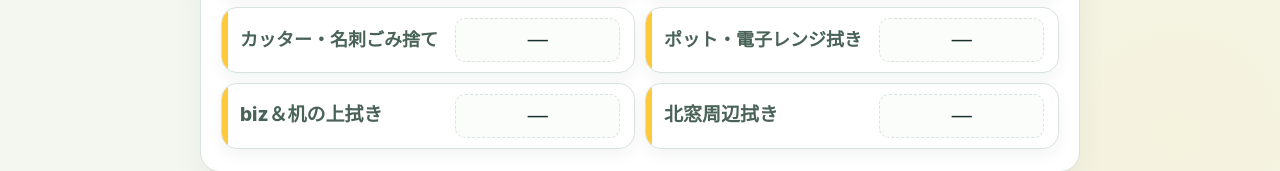
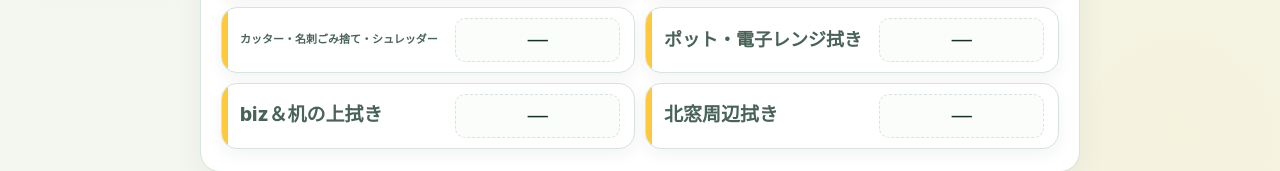
Before and after one commit to mihotaishindo-droid/seisou-app, a plain HTML site: page index.html in a window 1280 px wide. Shown: the part 661-832 px from the top of the page. Drawn offline with Linux system fonts and the light colour scheme.

Commit message:
Add files via upload

```diff
--- a/index.html
+++ b/index.html
@@ -296,13 +296,13 @@
 
   // 人数ごとの役割セット（7人が基準、8人は北窓を追加。北窓は優先順位が最も低く、人数が減ると最初に外す。人数が減るほど近い作業をまとめる／間引く）
   const ROLE_SETS = {
-    8: ["エアコン","掃除機（東）","掃除機（西）","南窓・ドア拭き","カッター・名刺ごみ捨て","ポット・電子レンジ拭き","biz＆机の上拭き","北窓周辺拭き"],
-    7: ["エアコン","掃除機（東）","掃除機（西）","南窓・ドア拭き","カッター・名刺ごみ捨て","ポット・電子レンジ拭き","biz＆机の上拭き"],
-    6: ["エアコン","掃除機（東・西）","南窓・ドア拭き","カッター・名刺ごみ捨て","ポット・電子レンジ拭き","biz＆机の上拭き"],
-    5: ["エアコン","掃除機（東・西）","南窓・ドア拭き","カッター・名刺ごみ捨て","ポット電子レンジ＆biz拭き"],
-    4: ["エアコン","掃除機（東・西）","カッター・名刺ごみ捨て","ポット電子レンジ＆biz拭き"],
-    3: ["エアコン・掃除機全体","カッター・名刺ごみ捨て","ポット電子レンジ＆biz拭き"],
-    2: ["エアコン・掃除機全体","カッター名刺ごみ捨て＆ポット電子レンジ＆biz拭き"],
+    8: ["エアコン","掃除機（東）","掃除機（西）","南窓・ドア拭き","カッター・名刺ごみ捨て・シュレッダー","ポット・電子レンジ拭き","biz＆机の上拭き","北窓周辺拭き"],
+    7: ["エアコン","掃除機（東）","掃除機（西）","南窓・ドア拭き","カッター・名刺ごみ捨て・シュレッダー","ポット・電子レンジ拭き","biz＆机の上拭き"],
+    6: ["エアコン","掃除機（東・西）","南窓・ドア拭き","カッター・名刺ごみ捨て・シュレッダー","ポット・電子レンジ拭き","biz＆机の上拭き"],
+    5: ["エアコン","掃除機（東・西）","南窓・ドア拭き","カッター・名刺ごみ捨て・シュレッダー","ポット電子レンジ＆biz拭き"],
+    4: ["エアコン","掃除機（東・西）","カッター・名刺ごみ捨て・シュレッダー","ポット電子レンジ＆biz拭き"],
+    3: ["エアコン・掃除機全体","カッター・名刺ごみ捨て・シュレッダー","ポット電子レンジ＆biz拭き"],
+    2: ["エアコン・掃除機全体","カッター・名刺ごみ捨て・シュレッダー＆ポット電子レンジ＆biz拭き"],
     1: ["清掃全部（今週はお疲れ様です）"]
   };
   const MAX_PEOPLE = NAMES.length;
```
